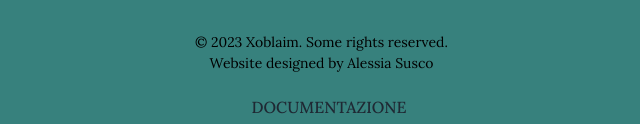
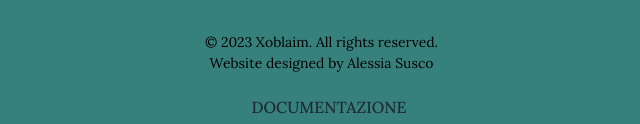
Before and after one commit to Xoblaim-rap/music, a plain HTML site: page index.html in a window 1280 px wide. Shown: the part 3423-3547 px from the top of the page, 311-951 px from the left. Drawn offline with nearby package versions, Linux system fonts and the light colour scheme.

Commit message:
Add files via upload

```diff
--- a/index.html
+++ b/index.html
@@ -155,7 +155,7 @@
                         <i class="fa-brands fa-spotify" style="color: #000;"></i>
                     </a>
                 </div>
-            <p> &copy 2023 Xoblaim. Some rights reserved.</p>
+            <p> &copy 2023 Xoblaim. All rights reserved.</p>
             <p>Website designed by Alessia Susco</p><br>
             <h6><a href="documentazione.html">DOCUMENTAZIONE</a></h6>
         </footer>
@@ -163,5 +163,3 @@
     </body>
 
 </html>
-
-<!--<p xmlns:cc="http://creativecommons.org/ns#" >This work is licensed under <a href="http://creativecommons.org/licenses/by-nc-nd/4.0/?ref=chooser-v1" target="_blank" rel="license noopener noreferrer" style="display:inline-block;">CC BY-NC-ND 4.0<img style="height:22px!important;margin-left:3px;vertical-align:text-bottom;" src="https://mirrors.creativecommons.org/presskit/icons/cc.svg?ref=chooser-v1"><img style="height:22px!important;margin-left:3px;vertical-align:text-bottom;" src="https://mirrors.creativecommons.org/presskit/icons/by.svg?ref=chooser-v1"><img style="height:22px!important;margin-left:3px;vertical-align:text-bottom;" src="https://mirrors.creativecommons.org/presskit/icons/nc.svg?ref=chooser-v1"><img style="height:22px!important;margin-left:3px;vertical-align:text-bottom;" src="https://mirrors.creativecommons.org/presskit/icons/nd.svg?ref=chooser-v1"></a></p>-->
```
